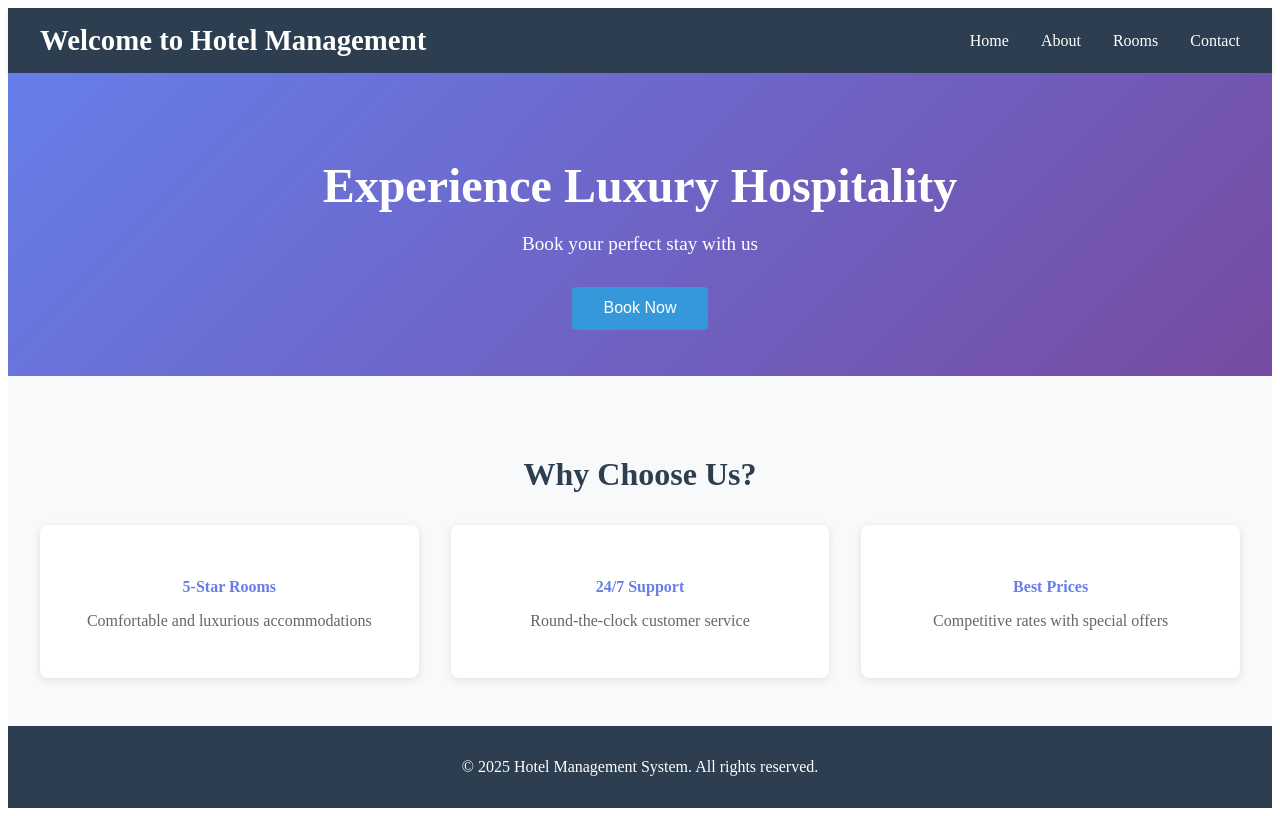
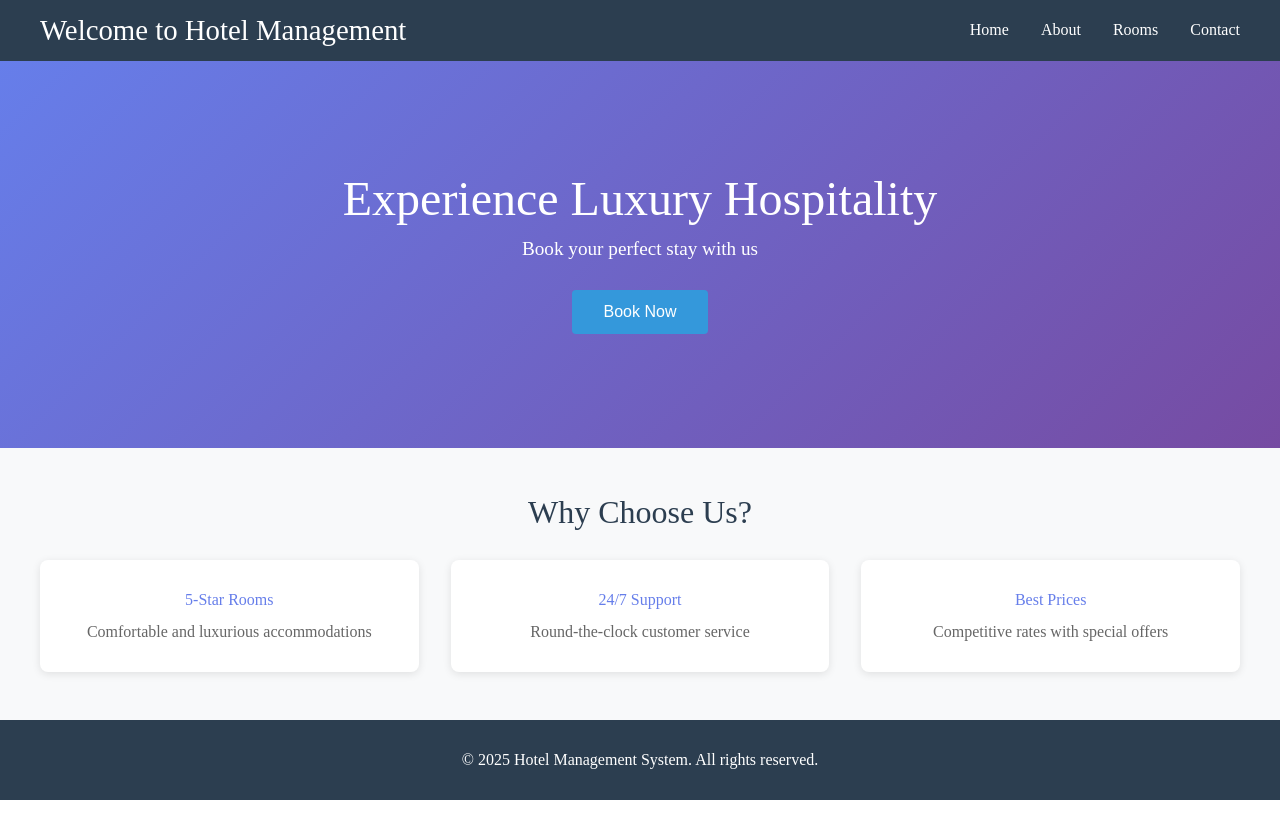
Before and after one commit to edinlemes/rs1-2025-2026-Hotel-Managment, an Angular app in the folder Hotel.frontend/: page /public in a window 1280 px wide. Built offline with nearby package versions, Linux system fonts and the light colour scheme.

Commit message:
reset css and fixed erors

```diff
--- a/Hotel.frontend/package.json
+++ b/Hotel.frontend/package.json
@@ -4,6 +4,7 @@
   "scripts": {
     "ng": "ng",
     "start": "ng serve",
+    "dev": "ng serve --watch --configuration development",
     "build": "ng build",
     "watch": "ng build --watch --configuration development",
     "test": "ng test"
--- a/Hotel.frontend/src/app/app.ts
+++ b/Hotel.frontend/src/app/app.ts
@@ -4,7 +4,6 @@
   selector: 'app-root',
   standalone: false,
   templateUrl: './app.html',
-  // @ts-expect-error Angular 21 type definitions have conflicting styleUrls types
   styleUrls: ['./app.scss']
 })
 export class App {
--- a/Hotel.frontend/src/app/modules/public/landing-page/landing-page.component.ts
+++ b/Hotel.frontend/src/app/modules/public/landing-page/landing-page.component.ts
@@ -2,9 +2,7 @@
 
 @Component({
   selector: 'app-landing-page',
-  standalone: false,
   templateUrl: './landing-page.component.html',
-  // @ts-expect-error Angular 21 type definitions have conflicting styleUrls types
   styleUrls: ['./landing-page.component.scss']
 })
 export class LandingPageComponent {}
--- a/Hotel.frontend/src/app/modules/public/public-module.ts
+++ b/Hotel.frontend/src/app/modules/public/public-module.ts
@@ -5,10 +5,9 @@
 import { LandingPageComponent } from './landing-page/landing-page.component';
 
 @NgModule({
-  declarations: [
-    LandingPageComponent
-  ],
+  declarations: [],
   imports: [
+    LandingPageComponent,
     CommonModule,
     PublicRoutingModule
   ]
--- a/Hotel.frontend/src/styles.scss
+++ b/Hotel.frontend/src/styles.scss
@@ -1 +1,49 @@
 /* You can add global styles to this file, and also import other style files */
+/* http://meyerweb.com/eric/tools/css/reset/
+   v2.0 | 20110126
+   License: none (public domain)
+*/
+
+html, body, div, span, applet, object, iframe,
+h1, h2, h3, h4, h5, h6, p, blockquote, pre,
+a, abbr, acronym, address, big, cite, code,
+del, dfn, em, img, ins, kbd, q, s, samp,
+small, strike, strong, sub, sup, tt, var,
+b, u, i, center,
+dl, dt, dd, ol, ul, li,
+fieldset, form, label, legend,
+table, caption, tbody, tfoot, thead, tr, th, td,
+article, aside, canvas, details, embed,
+figure, figcaption, footer, header, hgroup,
+menu, nav, output, ruby, section, summary,
+time, mark, audio, video {
+	margin: 0;
+	padding: 0;
+	border: 0;
+	font-size: 100%;
+	font: inherit;
+	vertical-align: baseline;
+}
+/* HTML5 display-role reset for older browsers */
+article, aside, details, figcaption, figure,
+footer, header, hgroup, menu, nav, section {
+	display: block;
+}
+body {
+	line-height: 1;
+}
+ol, ul {
+	list-style: none;
+}
+blockquote, q {
+	quotes: none;
+}
+blockquote:before, blockquote:after,
+q:before, q:after {
+	content: '';
+	content: none;
+}
+table {
+	border-collapse: collapse;
+	border-spacing: 0;
+}
```
Also changed, not shown: 1 other file (tests, documents, lock files or other folders).
